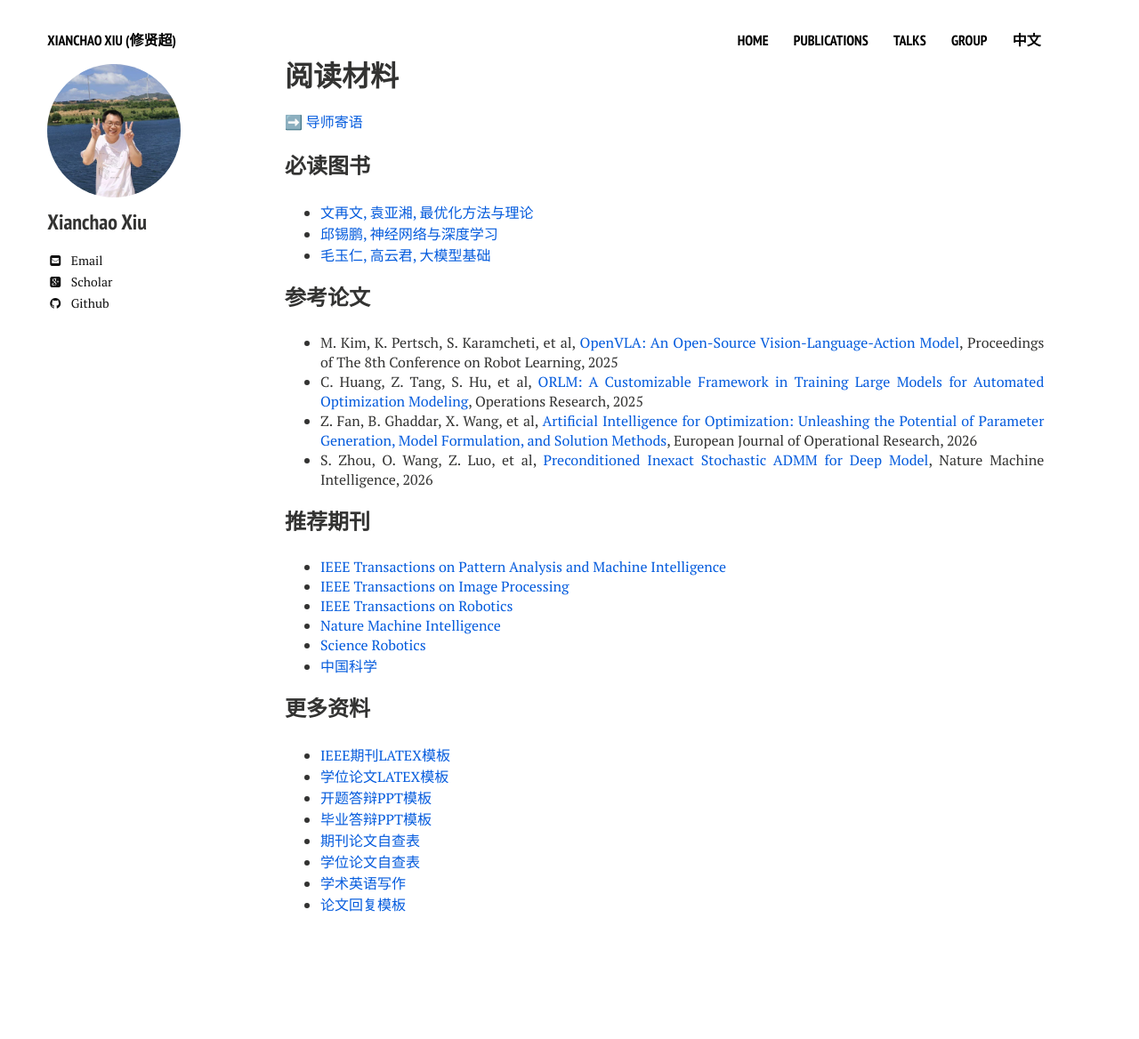
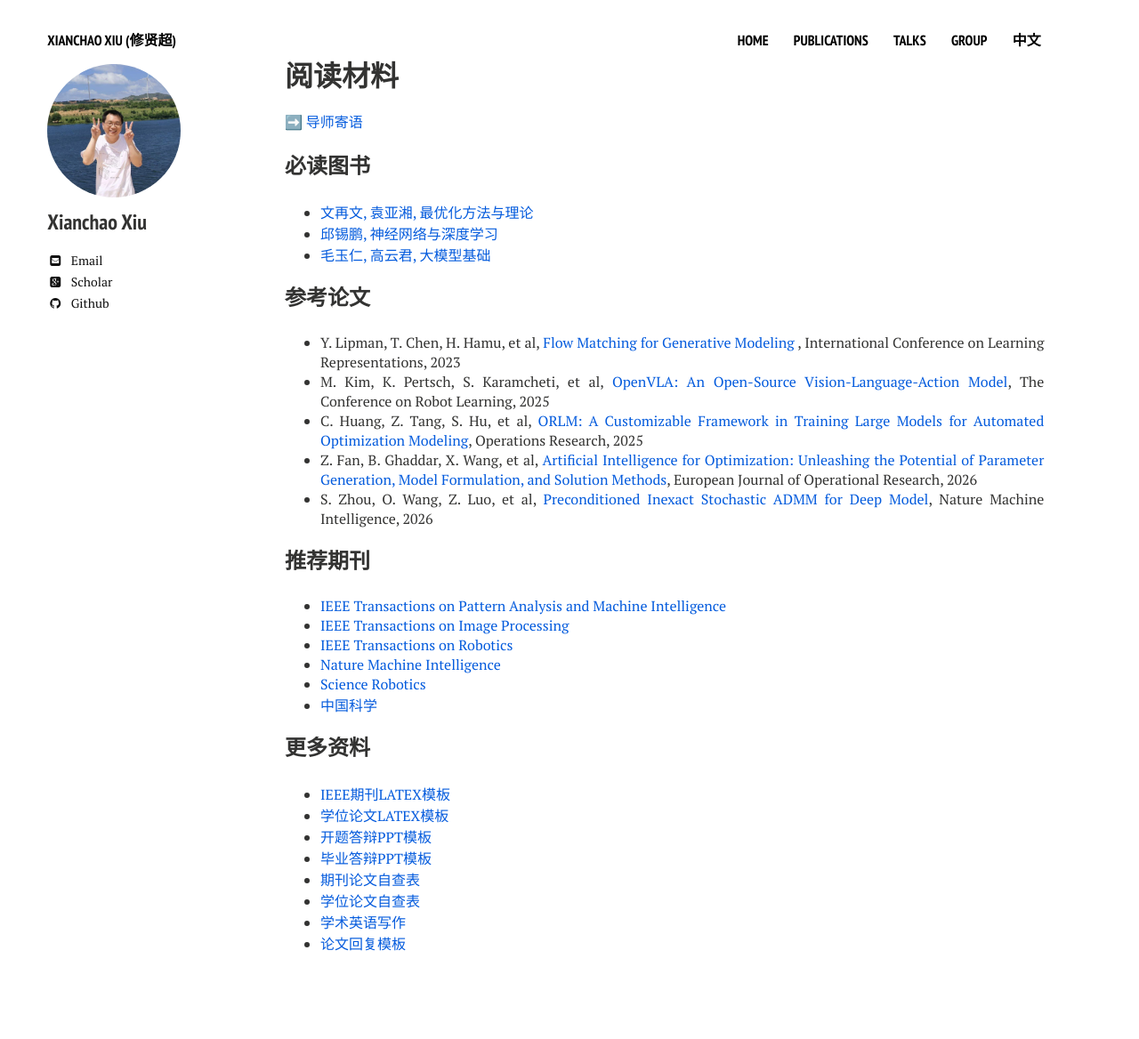
Before and after one commit to xianchaoxiu/xianchaoxiu.github.io, a Jekyll site: the page built from chinese/reading/index.md, in a window 1280 px wide. Shown: the whole page at 89% size. Built offline with Jekyll 4.4.1, drawn with Linux system fonts in a browser that asks for light colours; nearby versions of some CDN libraries; before the commit the page ends 1124 px from its top, so only the background shows below that.

Commit message:
Update index.md

```diff
--- a/chinese/reading/index.md
+++ b/chinese/reading/index.md
@@ -14,8 +14,10 @@ share: false
 *  <a href="https://www.bilibili.com/video/BV1PB6XYFET2/" class="textlink" target="_blank"> 毛玉仁, 高云君, 大模型基础 </a> <br>
 
 
+
 ### 参考论文
-* M. Kim, K. Pertsch, S. Karamcheti, et al, <a href="https://proceedings.mlr.press/v270/kim25c.html" class="textlink" target="_blank">OpenVLA: An Open-Source Vision-Language-Action Model</a>, Proceedings of The 8th Conference on Robot Learning, 2025 <br>
+* Y. Lipman, T. Chen, H. Hamu, et al, <a href="https://openreview.net/forum?id=PqvMRDCJT9t" class="textlink" target="_blank">Flow Matching for Generative Modeling </a>, International Conference on Learning Representations, 2023 <br>
+* M. Kim, K. Pertsch, S. Karamcheti, et al, <a href="https://proceedings.mlr.press/v270/kim25c.html" class="textlink" target="_blank">OpenVLA: An Open-Source Vision-Language-Action Model</a>, The Conference on Robot Learning, 2025 <br>
 * C. Huang, Z. Tang, S. Hu, et al, <a href="https://doi.org/10.1287/opre.2024.1233" class="textlink" target="_blank">ORLM: A Customizable Framework in Training Large Models for Automated Optimization Modeling</a>, Operations Research, 2025 <br>
 * Z. Fan, B. Ghaddar, X. Wang, et al, <a href="https://doi.org/10.1016/j.ejor.2025.08.029" class="textlink" target="_blank">Artificial Intelligence for Optimization: Unleashing the Potential of Parameter Generation, Model Formulation, and Solution Methods</a>, European Journal of Operational Research, 2026 <br>
 * S. Zhou, O. Wang, Z. Luo, et al, <a href="https://doi.org/10.1038/s42256-026-01182-3" class="textlink" target="_blank">Preconditioned Inexact Stochastic ADMM for Deep Model</a>, Nature Machine Intelligence, 2026 <br>
```
